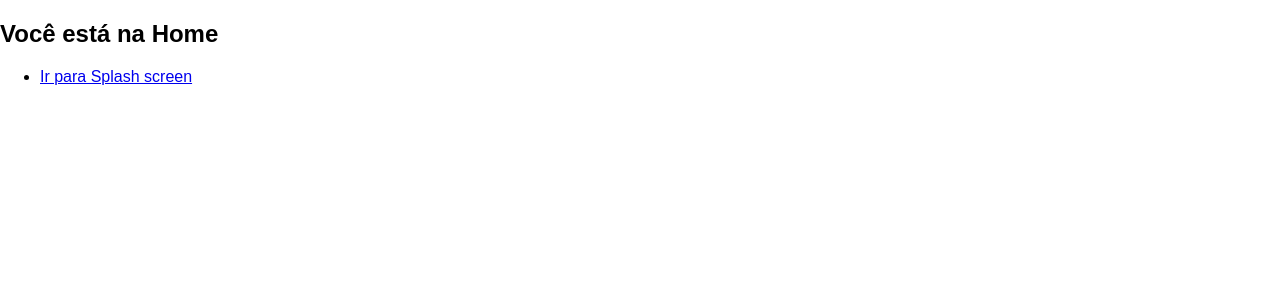
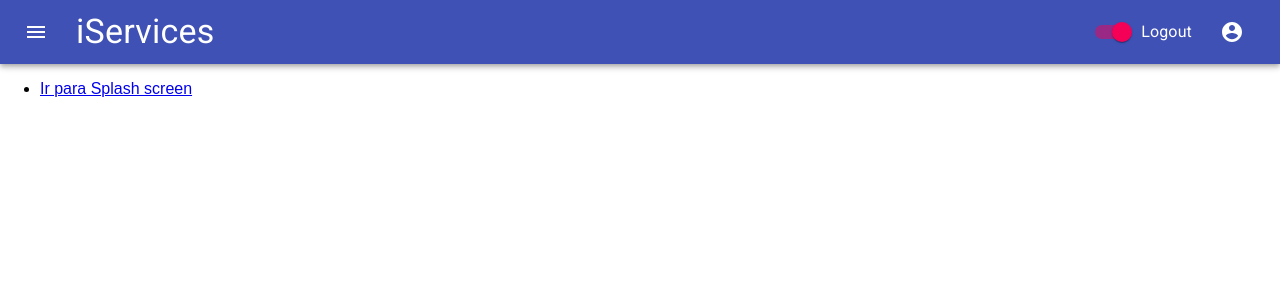
Before and after one commit to Victor-August/iServices, a React (Create React App) app: page /home in a window 1280 px wide. Shown: the top 300 px of the page. Built offline with nearby package versions, Linux system fonts and the light colour scheme.

Commit message:
criando o NavBar

```diff
--- a/src/components/Navbar/navbar.jsx
+++ b/src/components/Navbar/navbar.jsx
@@ -0,0 +1,95 @@
+import React from 'react';
+import { makeStyles } from '@material-ui/core/styles';
+import AppBar from '@material-ui/core/AppBar';
+import Toolbar from '@material-ui/core/Toolbar';
+import Typography from '@material-ui/core/Typography';
+import IconButton from '@material-ui/core/IconButton';
+import MenuIcon from '@material-ui/icons/Menu';
+import AccountCircle from '@material-ui/icons/AccountCircle';
+import Switch from '@material-ui/core/Switch';
+import FormControlLabel from '@material-ui/core/FormControlLabel';
+import FormGroup from '@material-ui/core/FormGroup';
+import MenuItem from '@material-ui/core/MenuItem';
+import Menu from '@material-ui/core/Menu';
+
+const useStyles = makeStyles((theme) => ({
+  root: {
+    flexGrow: 1,
+  },
+  menuButton: {
+    marginRight: theme.spacing(2),
+  },
+  title: {
+    flexGrow: 1,
+  },
+}));
+
+export default function MenuAppBar() {
+  const classes = useStyles();
+  const [auth, setAuth] = React.useState(true);
+  const [anchorEl, setAnchorEl] = React.useState(null);
+  const open = Boolean(anchorEl);
+
+  const handleChange = (event) => {
+    setAuth(event.target.checked);
+  };
+
+  const handleMenu = (event) => {
+    setAnchorEl(event.currentTarget);
+  };
+
+  const handleClose = () => {
+    setAnchorEl(null);
+  };
+
+  return (
+    <div className={classes.root}>
+      <AppBar position="static">
+        <Toolbar>
+            <IconButton edge="start" className={classes.menuButton} color="inherit" aria-label="menu">
+                <MenuIcon
+
+                />
+            </IconButton>
+
+            {/*Título*/}
+            <Typography variant="h4" className={classes.title}>
+                iServices
+            </Typography>
+
+            {/* botão switch utilizado para teste login e logoff */}
+            <FormGroup>
+                <FormControlLabel control={<Switch checked={auth} onChange={handleChange} aria-label="login switch" />} label={auth ? 'Logout' : 'Login'} />
+            </FormGroup>
+
+          {auth && (
+            <div>
+                <IconButton
+                    aria-label="account of current user"
+                    aria-controls="menu-appbar"
+                    aria-haspopup="true"
+                    onClick={handleMenu}
+                    color="inherit"
+                >
+                    <AccountCircle />
+                </IconButton>
+
+                <Menu
+                    id="menu-appbar"
+                    anchorEl={anchorEl}
+                    anchorOrigin={{ vertical: 'top', horizontal: 'right',}}
+                    keepMounted
+                    transformOrigin={{ vertical: 'top', horizontal: 'right',}}
+                    open={open}
+                    onClose={handleClose}
+                >
+                    <MenuItem onClick={handleClose}>Perfil</MenuItem>
+                    <MenuItem onClick={handleClose}>Agenda</MenuItem>
+                </Menu>
+            </div>
+          )}
+        </Toolbar>
+      </AppBar>
+    </div>
+  );
+}
--- a/src/pages/Home/home.jsx
+++ b/src/pages/Home/home.jsx
@@ -1,11 +1,12 @@
 import React from 'react';
+import MenuAppBar from '../../components/Navbar/navbar'
 
 export default function Home(){
     return(
         <div>
-            <h2>Você está na Home</h2>
+            <MenuAppBar/>
             <ul>
-                <li><a href='/splash'>Ir para Splash screen</a></li>
+                <li><a href="splash">Ir para Splash screen</a></li>
             </ul>
         </div>
     );
```
